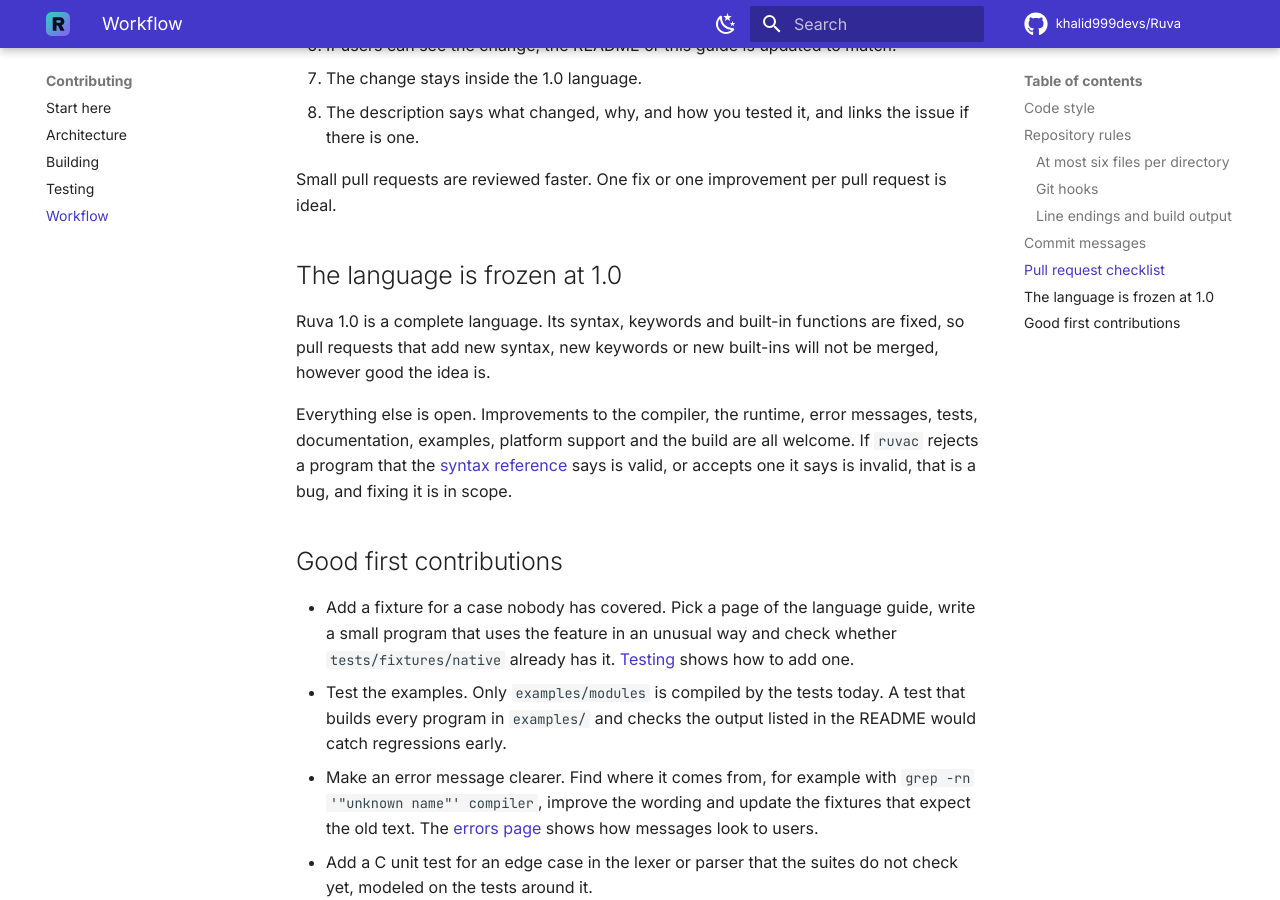
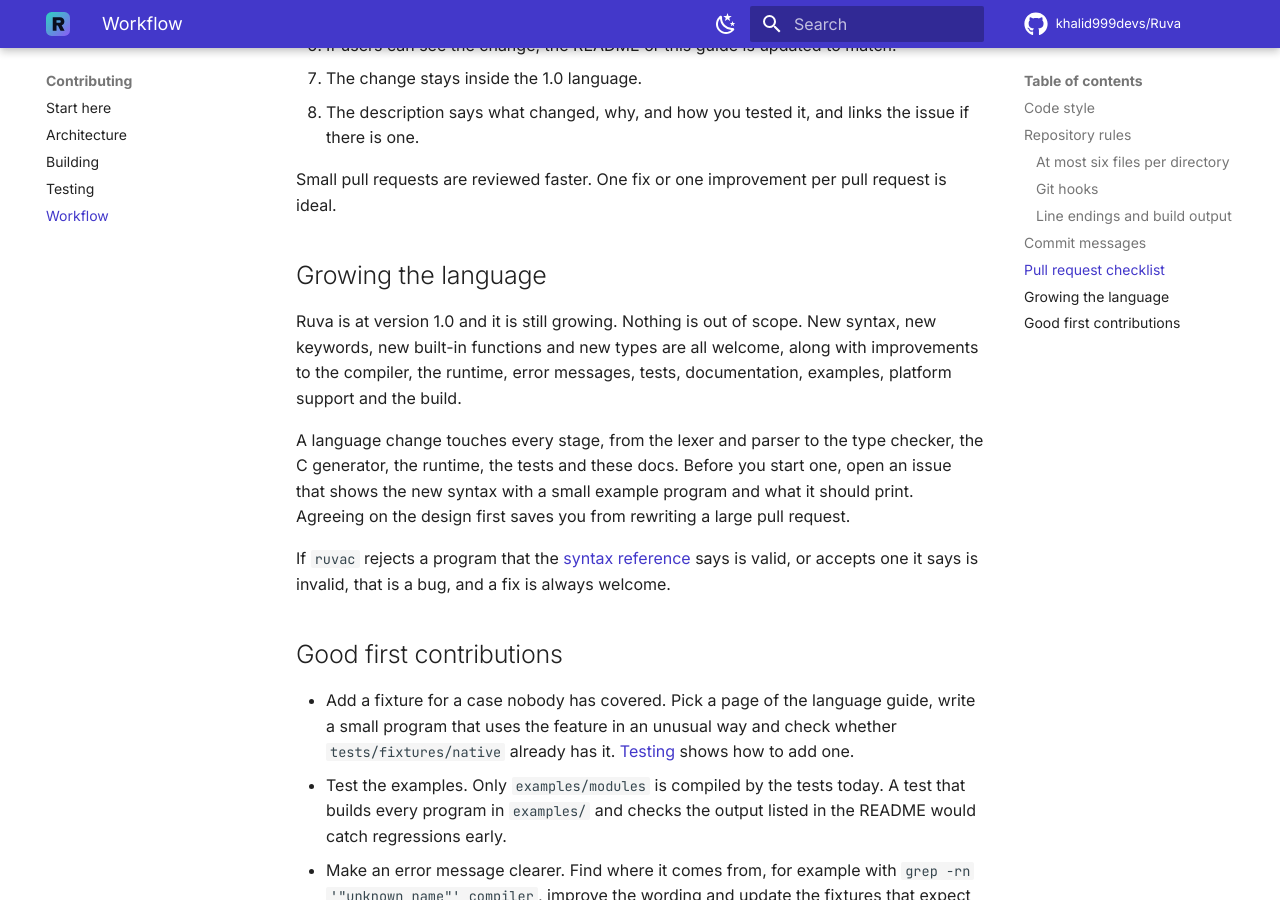
Before and after one commit to khalid999devs/Ruva, an MkDocs documentation site: the page built from guide/pages/contributing/workflow.md, in a window 1280 px wide and 900 px high, scrolled down 3289 px. Built offline with MkDocs 1.6.1 and Material for MkDocs 9.7.7, drawn with Linux system fonts in a browser that asks for light colours; comment, search, counter and statistics services are not loaded; some of the changed text lies outside the part shown.

Commit message:
open the language to new features in the guide

```diff
--- a/guide/pages/contributing/workflow.md
+++ b/guide/pages/contributing/workflow.md
@@ -1,6 +1,6 @@
 # Workflow and code style
 
-This page covers how the code is written, the rules the repository enforces, how to write commit messages and what a pull request needs before it is merged. It also explains what is in and out of scope now that the language is at version 1.0.
+This page covers how the code is written, the rules the repository enforces, how to write commit messages and what a pull request needs before it is merged. It also explains how to propose changes to the language itself.
 
 ## Code style
 
@@ -95,11 +95,13 @@ Before you open a pull request, go through this list:
 
 Small pull requests are reviewed faster. One fix or one improvement per pull request is ideal.
 
-## The language is frozen at 1.0
+## Growing the language
 
-Ruva 1.0 is a complete language. Its syntax, keywords and built-in functions are fixed, so pull requests that add new syntax, new keywords or new built-ins will not be merged, however good the idea is.
+Ruva is at version 1.0 and it is still growing. Nothing is out of scope. New syntax, new keywords, new built-in functions and new types are all welcome, along with improvements to the compiler, the runtime, error messages, tests, documentation, examples, platform support and the build.
 
-Everything else is open. Improvements to the compiler, the runtime, error messages, tests, documentation, examples, platform support and the build are all welcome. If `ruvac` rejects a program that the [syntax reference](../reference/syntax.md) says is valid, or accepts one it says is invalid, that is a bug, and fixing it is in scope.
+A language change touches every stage, from the lexer and parser to the type checker, the C generator, the runtime, the tests and these docs. Before you start one, open an issue that shows the new syntax with a small example program and what it should print. Agreeing on the design first saves you from rewriting a large pull request.
+
+If `ruvac` rejects a program that the [syntax reference](../reference/syntax.md) says is valid, or accepts one it says is invalid, that is a bug, and a fix is always welcome.
 
 ## Good first contributions
 
```
Also changed, not shown: guide/pages/contributing/index.md (+2 -1 lines).
